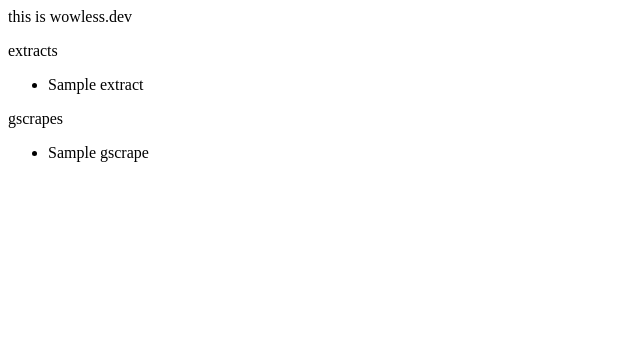
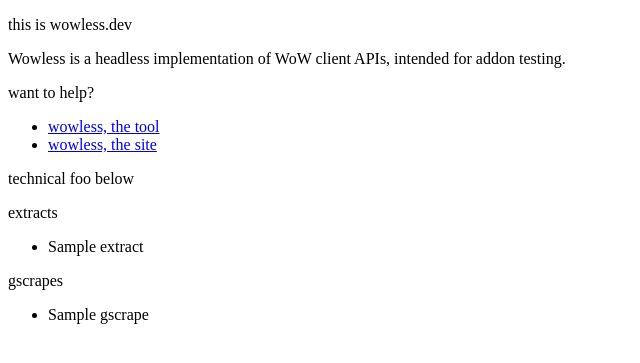
Before and after one commit to wowless-dev/genindex, a Python web app: template templates/index.html in a window 1280 px wide. Shown: the top 363 px of the page, without its empty margins (0-640 px from the left). Run offline with Jinja, Linux system fonts and the light colour scheme; the template is opened without the code that fills it: most values are stand-ins (such as "Sample title", 1, 10 or a date in 2020).

Commit message:
update html template

```diff
--- a/templates/index.html
+++ b/templates/index.html
@@ -1,9 +1,18 @@
+<!DOCTYPE html>
 <html>
 <head>
 <meta name="viewport" content="width=device-width, initial-scale=1">
+<title>wowless.dev</title>
 </head>
 <body>
 <p>this is wowless.dev</p>
+<p>Wowless is a headless implementation of WoW client APIs, intended for addon testing.</p>
+<p>want to help?</p>
+<ul>
+<li><a href="https://github.com/lua-wow-tools/wowless">wowless, the tool</a></li>
+<li><a href="https://github.com/wowless-dev">wowless, the site</a></li>
+</ul>
+<p>technical foo below</p>
 <p>extracts</p>
 <ul>
 {%- for extract in extracts %}
```
